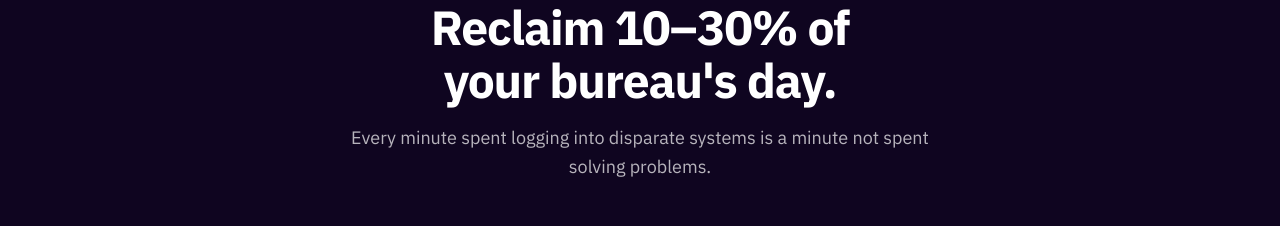
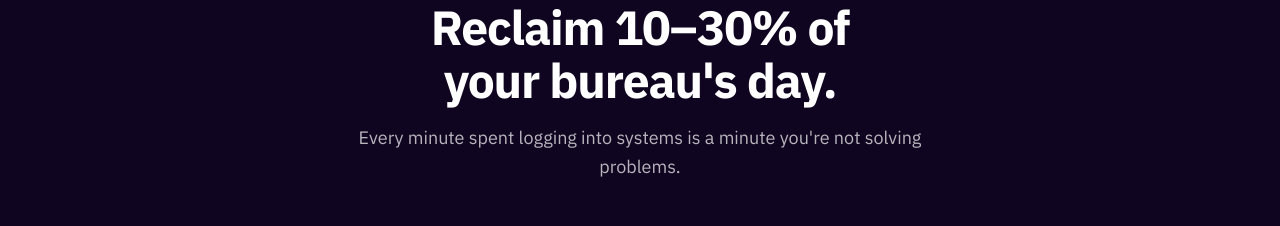
Before and after one commit to michaelbironneau/overlay-website, a Next.js app: page / in a window 1280 px wide. Shown: the part 3460-3686 px from the top of the page. Built offline with nearby package versions, Linux system fonts and the light colour scheme.

Commit message:
Simplify wording for typical BMS operator vocabulary

```diff
--- a/src/components/sections/engineer-productivity.tsx
+++ b/src/components/sections/engineer-productivity.tsx
@@ -15,7 +15,7 @@ export function EngineerProductivity() {
                         Reclaim 10–30% of<br className="hidden md:block" /> your bureau&apos;s day.
                     </h2>
                     <p className="text-lg text-white/70 max-w-[580px] mx-auto leading-relaxed">
-                        Every minute spent logging into disparate systems is a minute not spent solving problems.
+                        Every minute spent logging into systems is a minute you're not solving problems.
                     </p>
                 </div>
 
```
